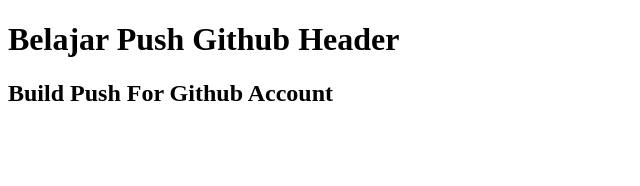
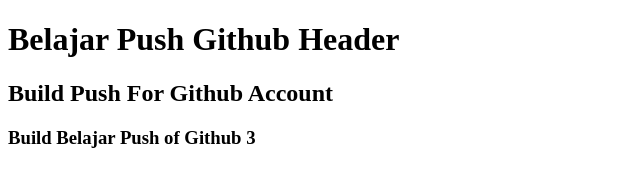
Before and after one commit to maryono-kambotoai/belajar-web, a plain HTML site: page header.html in a window 1280 px wide. Shown: the whole page, without its empty margins (0-640 px from the left). Drawn offline with Linux system fonts and the light colour scheme.

Commit message:
Tambahkan H3 Build

```diff
--- a/header.html
+++ b/header.html
@@ -7,5 +7,6 @@
   <body>
     <h1>Belajar Push Github Header</h1>
     <h2>Build Push For Github Account</h2>
+    <h3>Build Belajar Push of Github 3</h3>
   </body>
 </html>
```
